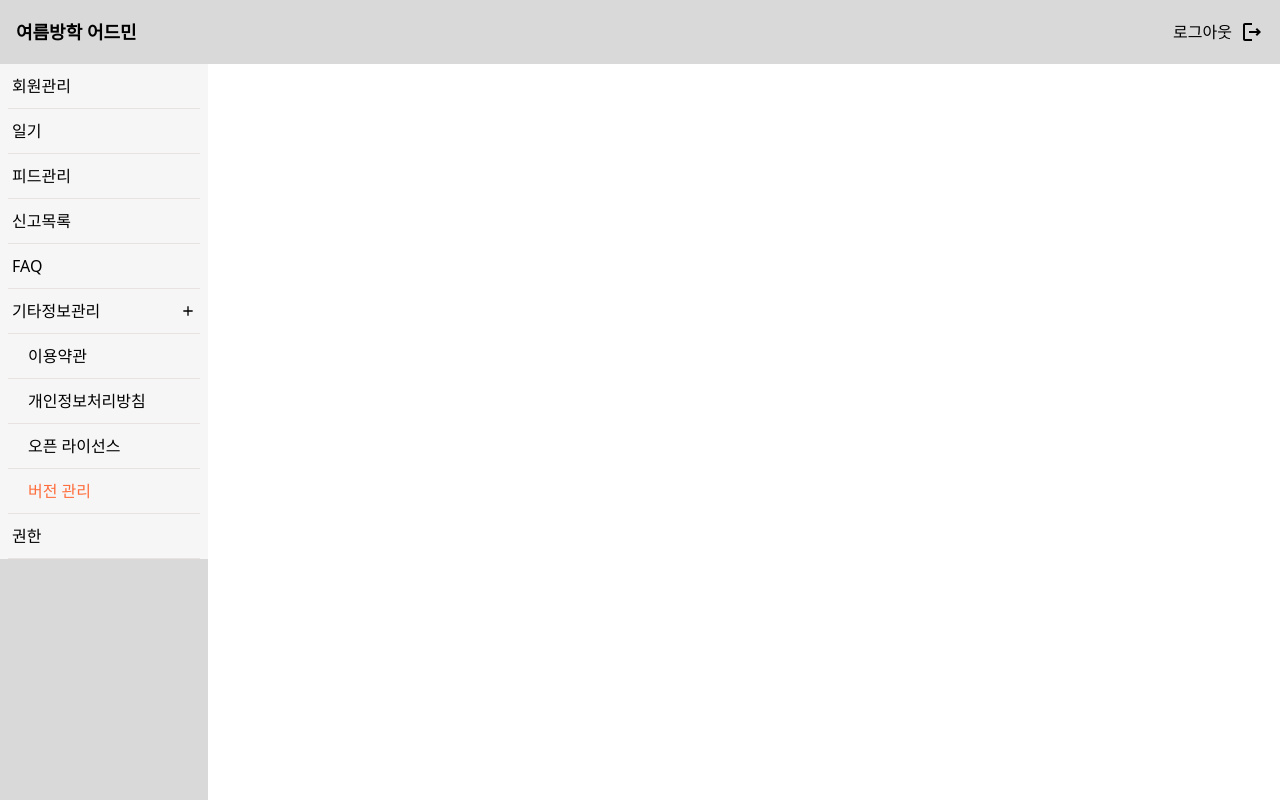
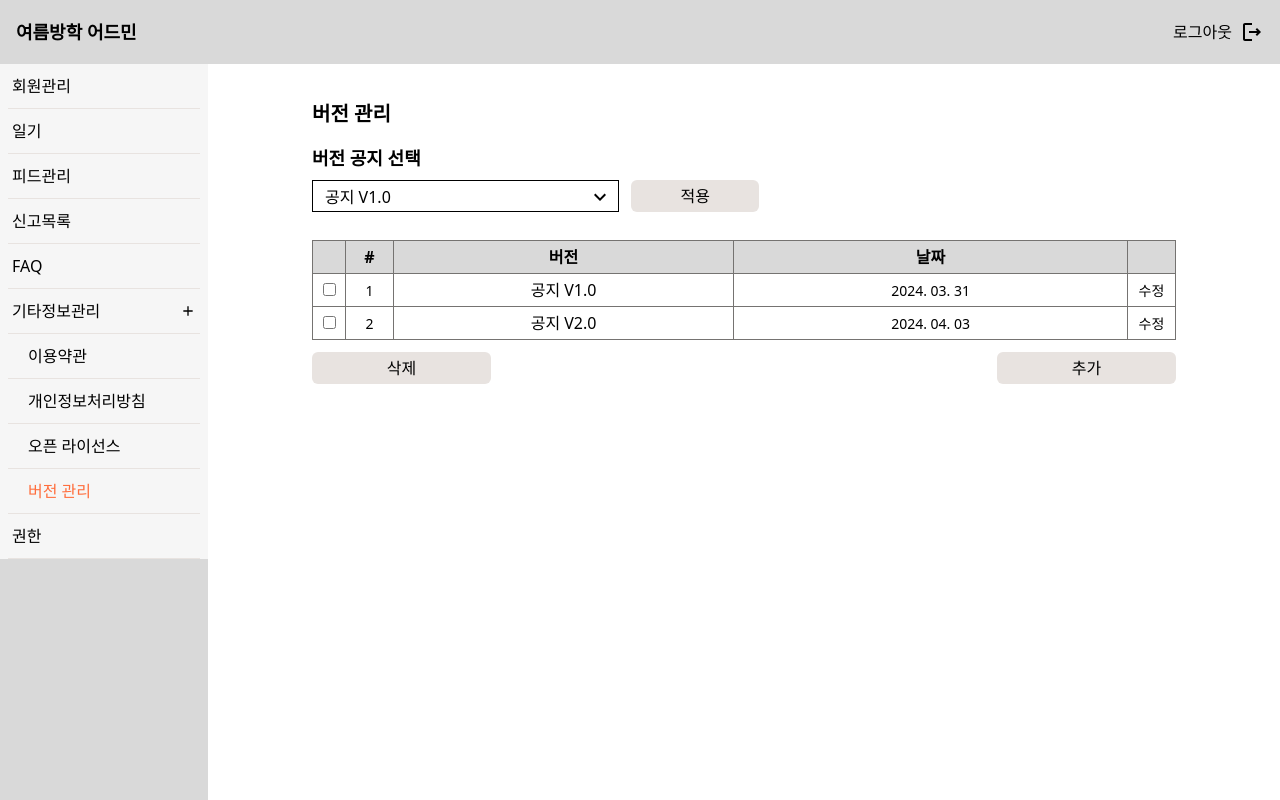
Before and after one commit to cjy00n/summer-vacation-admin, a React (Vite) app: page /version in a window 1280 px wide. Built offline with nearby package versions, Linux system fonts and the light colour scheme.

Commit message:
Feat : add VersionPage UI

```diff
--- /dev/null
+++ b/src/hooks/getVersion.ts
@@ -0,0 +1,25 @@
+import { useQuery } from "react-query";
+import { Version } from "../types/Version";
+
+export const getVersion = () => {
+  const versions: Version[] = [
+    {
+      id: "1",
+      version: 1.0,
+      content: "공지내용",
+      date: new Date("2024-03-31"),
+    },
+    {
+      id: "2",
+      version: 2.0,
+      content: "공지내용",
+      date: new Date("2024-04-03"),
+    },
+  ];
+
+  return versions;
+};
+
+export function useGetVersion() {
+  return useQuery(["getVersion"], () => getVersion());
+}
--- a/src/pages/etc-manage/VersionPage.tsx
+++ b/src/pages/etc-manage/VersionPage.tsx
@@ -1,4 +1,83 @@
+import { format } from "date-fns";
+import MainTitle from "../../components/common/MainTitle";
+import SubTitle from "../../components/common/SubTitle";
+import { useGetTermsOfUse } from "../../hooks/getTermsOfUse";
+import { ko } from "date-fns/locale";
+import CustomDropDown from "../../components/common/CustomDropDown";
+import { useEffect, useState } from "react";
+
 const VersionPage = () => {
-  return <div></div>;
+  const { data: termsOfUses, isSuccess } = useGetTermsOfUse();
+  const [currentTermsOfUse, setCurrentTermsOfUse] = useState("");
+
+  useEffect(() => {
+    if (termsOfUses) {
+      setCurrentTermsOfUse("공지 V" + termsOfUses[0].version.toFixed(1));
+    }
+  }, [isSuccess, termsOfUses]);
+
+  return (
+    <div>
+      <MainTitle title="버전 관리" />
+      <SubTitle title="버전 공지 선택" />
+      <div className="flex items-center mb-6">
+        {termsOfUses && (
+          <CustomDropDown
+            values={termsOfUses.map(
+              (item) => "공지 V" + item.version.toFixed(1)
+            )}
+            defaultValue={currentTermsOfUse}
+            setValue={setCurrentTermsOfUse}
+          />
+        )}
+        <button className="bg-gray-80 w-[10vw] rounded-md h-8 mx-3">
+          적용
+        </button>
+      </div>
+
+      <div className="w-full flex flex-col">
+        {termsOfUses && (
+          <table className="table-fixed">
+            <thead>
+              <tr>
+                <th> </th>
+                <th>#</th>
+                <th>버전</th>
+                <th>날짜</th>
+                <th> </th>
+              </tr>
+            </thead>
+            <tbody>
+              {termsOfUses.map((use) => (
+                <tr key={"faq-category" + use.id}>
+                  <td className="w-8">
+                    <input type="checkbox" />
+                  </td>
+                  <td className="w-12">{use.id}</td>
+                  <td className="">
+                    <div className="mx-auto">
+                      {"공지 V" + use.version.toFixed(1)}
+                    </div>
+                  </td>
+                  <td>
+                    {format(use.date, "yyyy. MM. dd", {
+                      locale: ko,
+                    })}
+                  </td>
+                  <td className="w-12">
+                    <button>수정</button>
+                  </td>
+                </tr>
+              ))}
+            </tbody>
+          </table>
+        )}
+      </div>
+      <div className="flex justify-between my-3">
+        <button className="bg-gray-80 w-[14vw] rounded-md h-8">삭제</button>
+        <button className="bg-gray-80 w-[14vw] rounded-md h-8">추가</button>
+      </div>
+    </div>
+  );
 };
 export default VersionPage;
--- /dev/null
+++ b/src/types/Version.ts
@@ -0,0 +1,6 @@
+export interface Version {
+  id: string;
+  version: number;
+  date: Date;
+  content: string;
+}
```
